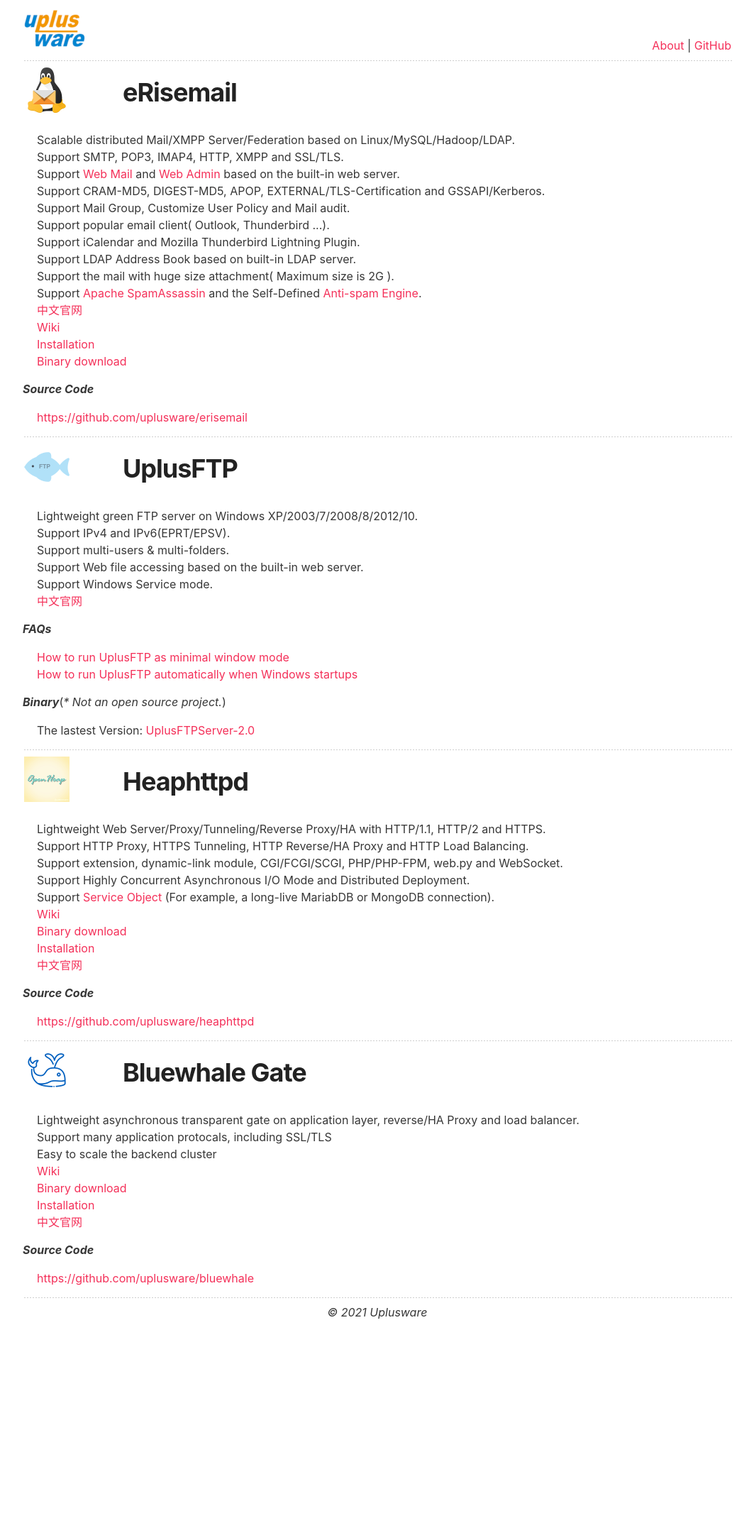
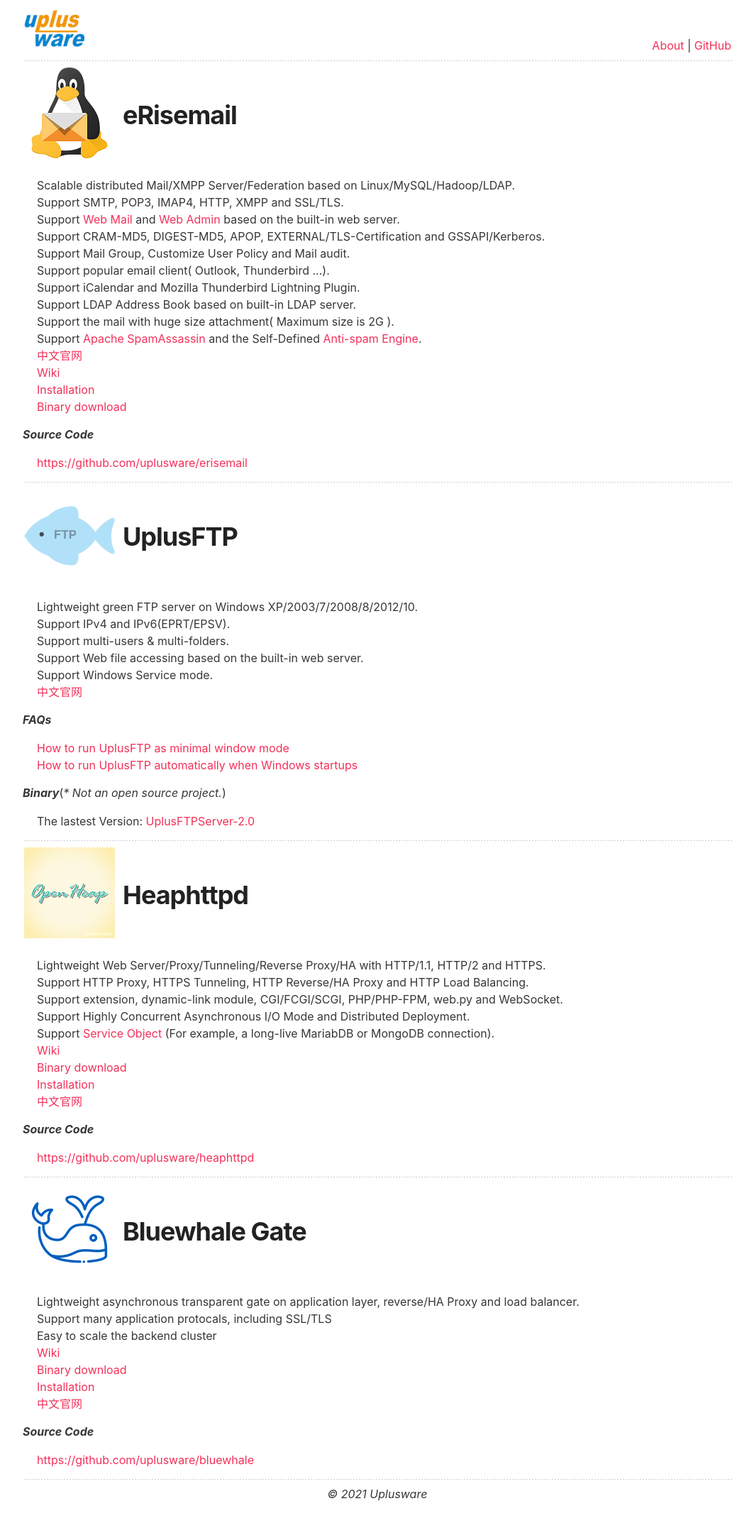
Before and after one commit to uplusware/uplusware.github.io, a Jekyll site: the page index.html, which Jekyll copies as it is, in a window 1280 px wide. Shown: the whole page at 71% size, without its empty margins (108-1171 px from the left). Built offline with Jekyll 4.4.1, drawn with Linux system fonts in a browser that asks for light colours; before the commit the page ends 1897 px from its top, so only the background shows below that.

Commit message:
Update index.html

```diff
--- a/index.html
+++ b/index.html
@@ -18,7 +18,7 @@
 		</table>
 		<hr>
 		<table width="100%"><tr><td width="138">
-		<img src="https://uplusware.github.io/images/erisemail.png" width="64" alt="erisemail">
+		<img src="https://uplusware.github.io/images/erisemail.png" alt="erisemail">
 		</td><td valign="middle">
 		<h1><a id="erisemail-server" class="anchor" href="#erisemail-server" aria-hidden="true"><span class="octicon octicon-link"></span></a>eRisemail</h1>
 		</td></tr></table>
@@ -48,7 +48,7 @@
 		<hr>
 
 		<table width="100%"><tr><td width="138">
-		<img src="https://uplusware.github.io/images/uplusftpsrv.png" width="64" alt="UplusFTP">
+		<img src="https://uplusware.github.io/images/uplusftpsrv.png" alt="UplusFTP">
 		</td><td valign="middle">
 		<h1><a id="uplusftp-server" class="anchor" href="#uplusftp-server" aria-hidden="true"><span class="octicon octicon-link"></span></a>UplusFTP</h1>
 		</td></tr></table>
@@ -75,7 +75,7 @@
 
 		<hr>
 		<table width="100%"><tr><td width="138">
-		<img src="https://uplusware.github.io/images/heaphttpd.png" width="64" alt="Heaphttpd">
+		<img src="https://uplusware.github.io/images/heaphttpd.png" alt="Heaphttpd">
 		</td><td valign="middle">
 		<h1><a id="Heaphttpd-server" class="anchor" href="#Heaphttpd-server" aria-hidden="true"><span class="octicon octicon-link"></span></a>Heaphttpd</h1>
 		</td></tr></table>
@@ -98,7 +98,7 @@
 		</ul>
 		<hr>
 		<table width="100%"><tr><td width="138">
-		<img src="https://uplusware.github.io/images/bluewhale.png" width="64" alt="Bluewhale Gate">
+		<img src="https://uplusware.github.io/images/bluewhale.png" alt="Bluewhale Gate">
 		</td><td valign="middle">
         	<h1><a id="Bluewhale-server" class="anchor" href="#Bluewhale-server" aria-hidden="true"><span class="octicon octicon-link"></span></a>Bluewhale Gate</h1>
 		</td></tr></table>
```
